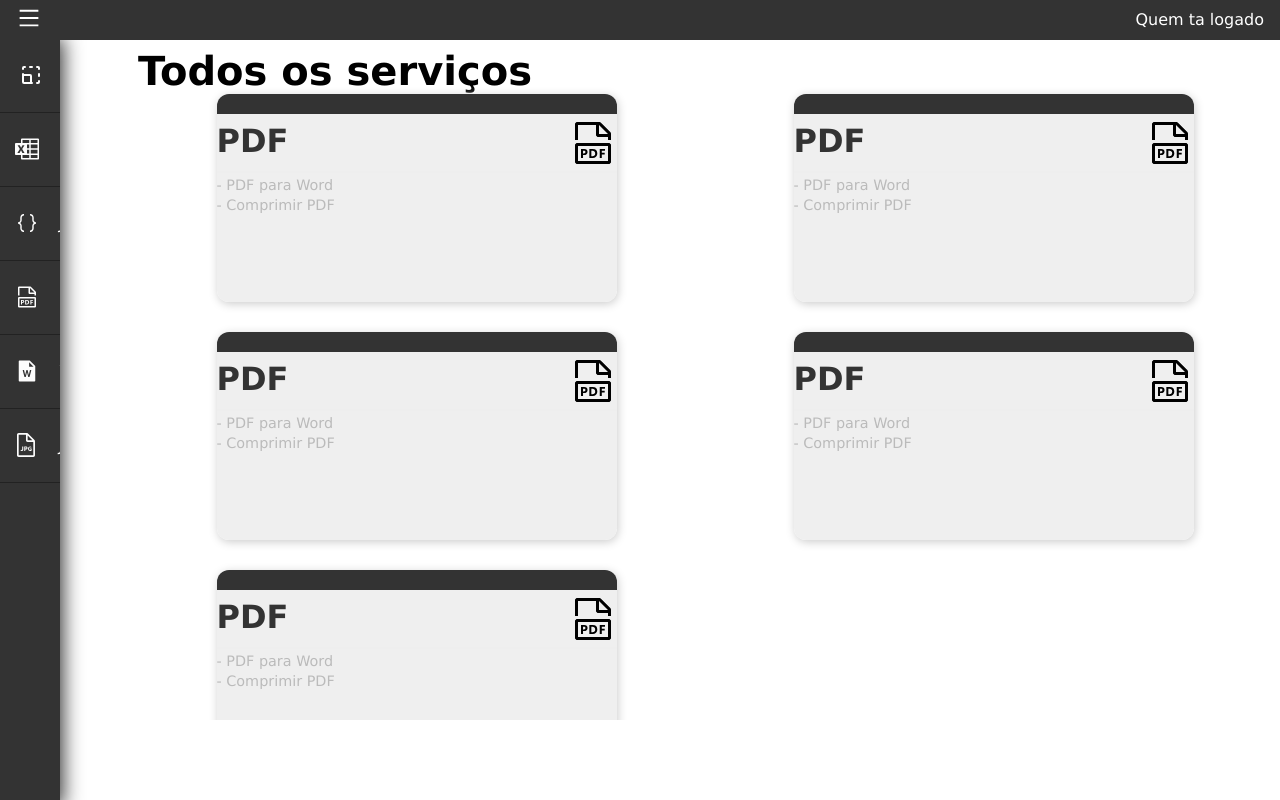
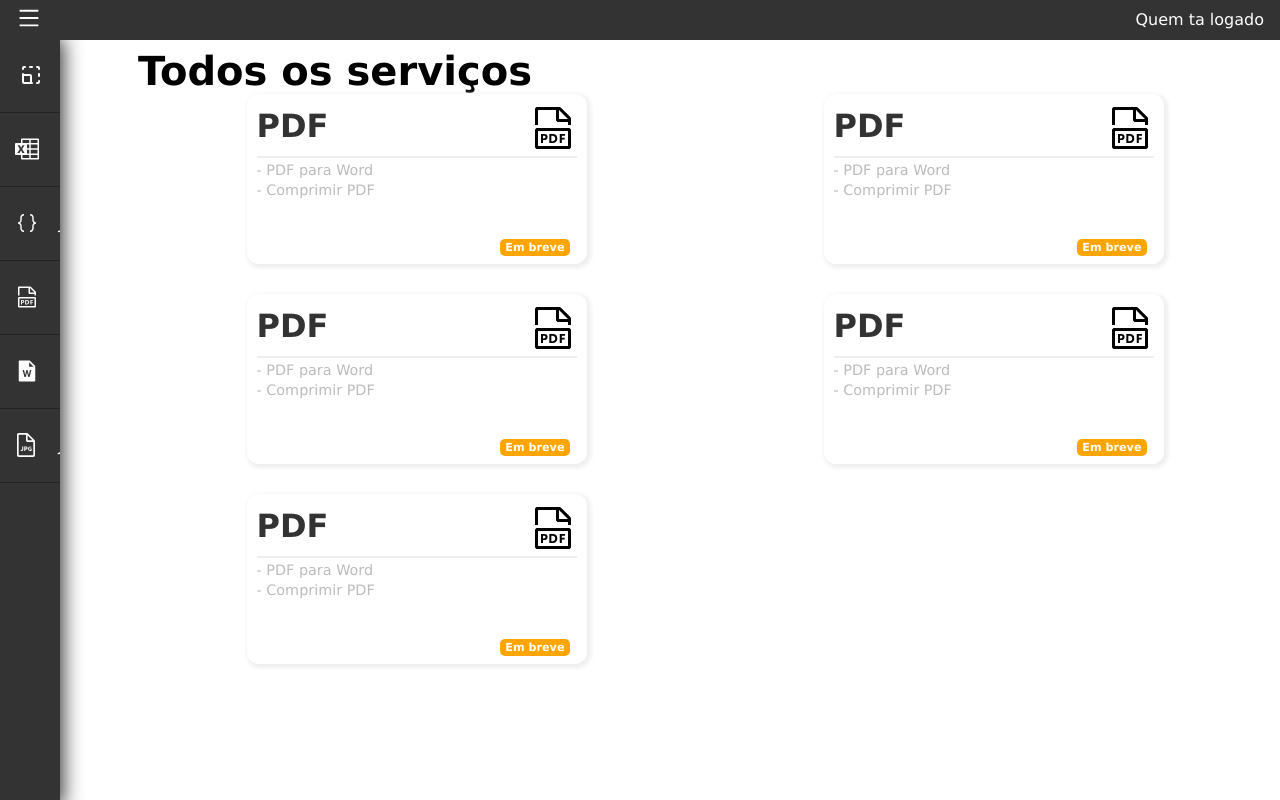
Before and after one commit to Joao-Pedro15/devHelper-frontend, a React (Create React App) app in the folder client/: page /home in a window 1280 px wide. Built offline with nearby package versions, Linux system fonts and the light colour scheme; sample sign-in values are in the browser's storage.

Commit message:
feat: adding new property referring a active module

```diff
--- a/client/src/components/Card/index.tsx
+++ b/client/src/components/Card/index.tsx
@@ -7,14 +7,12 @@ type IProps = {
   title: string;
   actions: string[] | string
   color?: string
+  active?: boolean
 }
 
-function Card({ actions, image, title, color } : IProps) {
+function Card({ actions, image, title, color, active } : IProps) {
   return (
-    <S.Container>
-      <S.Header>
-      <div></div>
-      </S.Header>
+    <S.Container active={active}>
       <S.Main>
       <div>
         <VscFilePdf />
@@ -33,6 +31,7 @@ function Card({ actions, image, title, color } : IProps) {
           </>
         ) }
       </S.Main>
+      <small>{ active ? 'Ativo' : 'Em breve'  }</small>
     </S.Container>
   )
 }
--- a/client/src/components/Card/style.ts
+++ b/client/src/components/Card/style.ts
@@ -1,24 +1,33 @@
 import styled from 'styled-components'
 
-export const Container = styled.div`
-  width: 25rem;
-  height: 13rem;
+type IProps = {
+  active?: boolean
+}
+
+export const Container = styled.div<IProps>`
+  width: 20rem;
+  height: 10rem;
   margin-bottom: 10px;
   border-radius: 12px;
   overflow: hidden;
-  background-color:#eeee;
-  box-shadow: 1px 2px 10px #ccc;
-  transition: .5s ease-in-out;
-  :hover{
-    header{
-      transform: scale(40);
-      opacity: 50%;
-    }
-  }
-
+  box-shadow: 2px 2px 4px 2px #eee;
+  padding: 5px 10px;
+  position: relative;
+  cursor: pointer;
   @media(max-width: 950px){
     width: 20rem;
     height: 10rem;
+  }
+  small {
+    background-color: ${({active}) => active ? 'blueviolet' : 'orange'};
+    border-radius: 5px;
+    padding: 2px 5px;
+    font-size: .7rem;
+    right: 5%;
+    bottom: 5%;
+    position: absolute;
+    font-weight: bold;
+    color: white;
   }
 `
 
```
